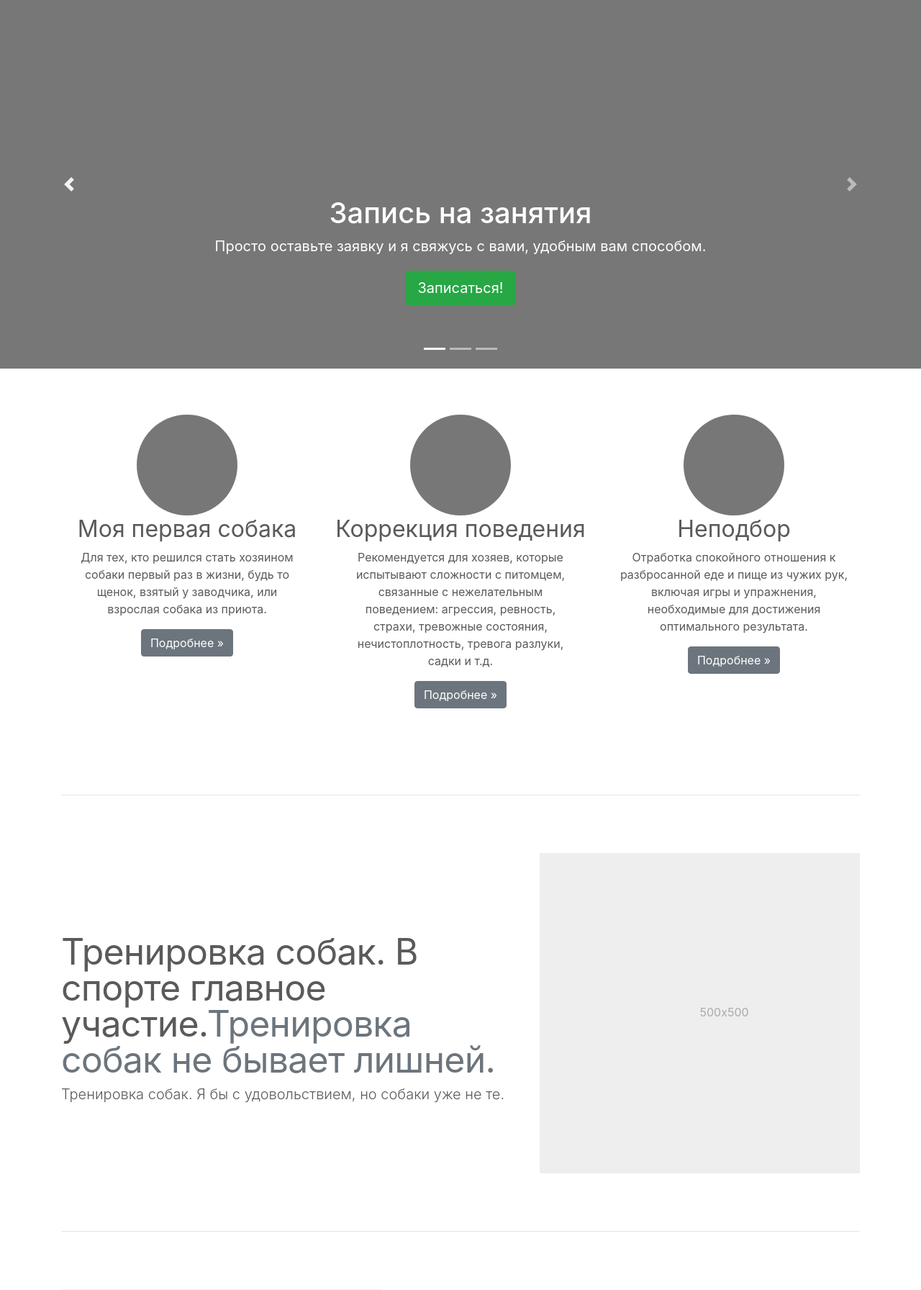
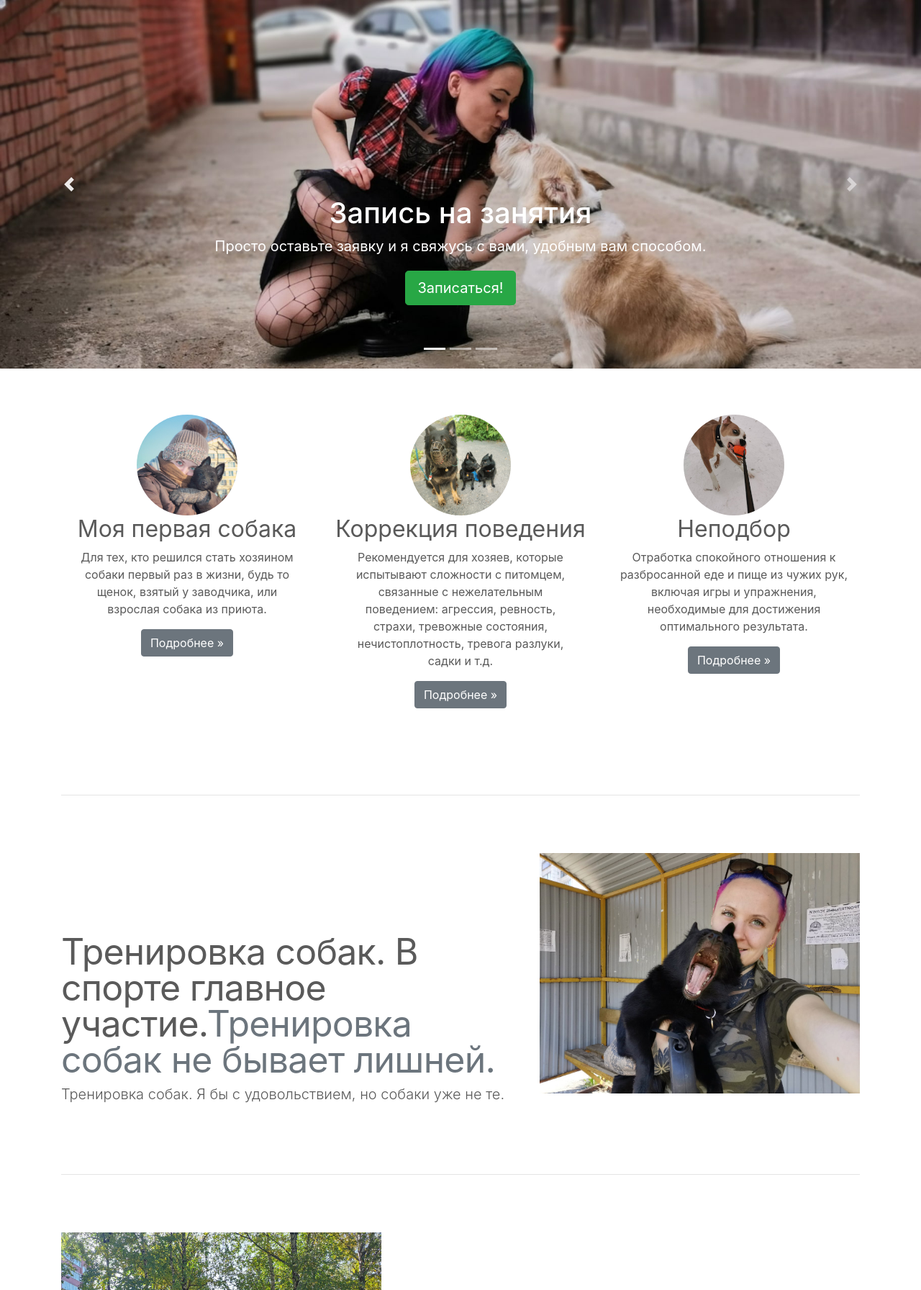
Before and after one commit to Jamz06/kassandra_dogs, a Flask app: page / in a window 1280 px wide. Shown: the top 1792 px of the page at 72% size. Run offline with Flask 2, Linux system fonts and the light colour scheme; parts of the project's set-up code (start-up, migrations or seed data) failed here and were passed over; some libraries are stand-ins or nearby versions.

Commit message:
added pictures for test

```diff
--- a/app/templates/index.html
+++ b/app/templates/index.html
@@ -22,7 +22,7 @@
             <rect width="100%" height="100%" fill="#777"/>
             <text x="50%" y="50%" fill="#777" dy=".3em"></text>
         </svg>
-        {# <img src="/static/img/index/zapis.jpg" class="d-block w-100" alt="..."> #}
+        <img src="/static/img/index/kss_rosha1.jpg"  class="img-fluid" style="height: auto; width: 100%" alt="Тренировки">
         <div class="container">
           <div class="carousel-caption">
             <h1>Запись на занятия</h1>
@@ -33,7 +33,7 @@
       </div>
 
       <div class="carousel-item">
-        <svg class="bd-placeholder-img" width="100%" height="100%" xmlns="http://www.w3.org/2000/svg" role="img" aria-label=" :  " preserveAspectRatio="xMidYMid slice" focusable="false"><title> </title><rect width="100%" height="100%" fill="#777"/><text x="50%" y="50%" fill="#777" dy=".3em"> </text></svg>
+        <img src="/static/img/index/kinolog.jpg" style="height: auto; width: 100%"  class="img-fluid" alt="Тренировки">
 
         <div class="container">
           <div class="carousel-caption">
@@ -44,7 +44,7 @@
         </div>
       </div>
       <div class="carousel-item">
-        <svg class="bd-placeholder-img" width="100%" height="100%" xmlns="http://www.w3.org/2000/svg" role="img" aria-label=" :  " preserveAspectRatio="xMidYMid slice" focusable="false"><title> </title><rect width="100%" height="100%" fill="#777"/><text x="50%" y="50%" fill="#777" dy=".3em"> </text></svg>
+        <img src="/static/img/index/dog_stand.jpg" style="height: auto; width: 100%"  class="img-fluid" alt="Тренировки">
 
         <div class="container">
           <div class="carousel-caption">
@@ -70,21 +70,20 @@
     <!-- Three columns of text below the carousel -->
     <div class="row">
       <div class="col-lg-4">
-        <svg class="bd-placeholder-img rounded-circle" width="140" height="140" xmlns="http://www.w3.org/2000/svg" role="img" aria-label="Placeholder: 140x140" preserveAspectRatio="xMidYMid slice" focusable="false"><title>Placeholder</title><rect width="100%" height="100%" fill="#777"/><text x="50%" y="50%" fill="#777" dy=".3em">140x140</text></svg>
-
+        <!-- <svg class="bd-placeholder-img rounded-circle" width="140" height="140" xmlns="http://www.w3.org/2000/svg" role="img" aria-label="Placeholder: 140x140" preserveAspectRatio="xMidYMid slice" focusable="false"><title>Placeholder</title><rect width="100%" height="100%" fill="#777"/><text x="50%" y="50%" fill="#777" dy=".3em">140x140</text></svg> -->
+        <img src="/static/img/index/my_dog.jpg" width="140" height="140"  class="bd-placeholder-img rounded-circle" alt="Тренировки">
         <h2>Моя первая собака</h2>
         <p>Для тех, кто решился стать хозяином собаки первый раз в жизни, будь то щенок, взятый у заводчика, или взрослая собака из приюта.</p>
         <p><a class="btn btn-secondary" href="#">Подробнее &raquo;</a></p>
       </div><!-- /.col-lg-4 -->
       <div class="col-lg-4">
-        <svg class="bd-placeholder-img rounded-circle" width="140" height="140" xmlns="http://www.w3.org/2000/svg" role="img" aria-label="Placeholder: 140x140" preserveAspectRatio="xMidYMid slice" focusable="false"><title>Placeholder</title><rect width="100%" height="100%" fill="#777"/><text x="50%" y="50%" fill="#777" dy=".3em">140x140</text></svg>
-
+        <img src="/static/img/index/dogs_lying.jpg" width="140" height="140"  class="bd-placeholder-img rounded-circle" alt="Тренировки">
         <h2>Коррекция поведения</h2>
         <p>Рекомендуется для хозяев, которые испытывают сложности с питомцем, связанные с нежелательным поведением: агрессия, ревность, страхи, тревожные состояния, нечистоплотность, тревога разлуки, садки и т.д. </p>
         <p><a class="btn btn-secondary" href="#">Подробнее &raquo;</a></p>
       </div><!-- /.col-lg-4 -->
       <div class="col-lg-4">
-        <svg class="bd-placeholder-img rounded-circle" width="140" height="140" xmlns="http://www.w3.org/2000/svg" role="img" aria-label="Placeholder: 140x140" preserveAspectRatio="xMidYMid slice" focusable="false"><title>Placeholder</title><rect width="100%" height="100%" fill="#777"/><text x="50%" y="50%" fill="#777" dy=".3em">140x140</text></svg>
+        <img src="/static/img/index/drop_it.jpg" width="140" height="140"  class="bd-placeholder-img rounded-circle" alt="Тренировки">
 
         <h2>Неподбор</h2>
         <p>Отработка спокойного отношения к разбросанной еде и пище из чужих рук, включая игры и упражнения, необходимые для достижения оптимального результата.</p>
@@ -103,8 +102,8 @@
         <p class="lead">Тренировка собак. Я бы с удовольствием, но собаки уже не те.</p>
       </div>
       <div class="col-md-5">
-        <svg class="bd-placeholder-img bd-placeholder-img-lg featurette-image img-fluid mx-auto" width="500" height="500" xmlns="http://www.w3.org/2000/svg" role="img" aria-label="Placeholder: 500x500" preserveAspectRatio="xMidYMid slice" focusable="false"><title>Placeholder</title><rect width="100%" height="100%" fill="#eee"/><text x="50%" y="50%" fill="#aaa" dy=".3em">500x500</text></svg>
-
+        <!-- <svg class="bd-placeholder-img bd-placeholder-img-lg featurette-image img-fluid mx-auto" width="500" height="500" xmlns="http://www.w3.org/2000/svg" role="img" aria-label="Placeholder: 500x500" preserveAspectRatio="xMidYMid slice" focusable="false"><title>Placeholder</title><rect width="100%" height="100%" fill="#eee"/><text x="50%" y="50%" fill="#aaa" dy=".3em">500x500</text></svg> -->
+        <img src="/static/img/index/zevaet.jpg" class="bd-placeholder-img bd-placeholder-img-lg featurette-image img-fluid mx-auto" width="500" height="500" alt="Тренировки">
       </div>
     </div>
 
@@ -116,7 +115,8 @@
         <p class="lead">Ведь у каждой собаки свой характер. И если она не будет слушаться, то это может привести к очень большим последствиям.</p>
       </div>
       <div class="col-md-5 order-md-1">
-        <svg class="bd-placeholder-img bd-placeholder-img-lg featurette-image img-fluid mx-auto" width="500" height="500" xmlns="http://www.w3.org/2000/svg" role="img" aria-label="Placeholder: 500x500" preserveAspectRatio="xMidYMid slice" focusable="false"><title>Placeholder</title><rect width="100%" height="100%" fill="#eee"/><text x="50%" y="50%" fill="#aaa" dy=".3em">500x500</text></svg>
+        <!-- <svg class="bd-placeholder-img bd-placeholder-img-lg featurette-image img-fluid mx-auto" width="500" height="500" xmlns="http://www.w3.org/2000/svg" role="img" aria-label="Placeholder: 500x500" preserveAspectRatio="xMidYMid slice" focusable="false"><title>Placeholder</title><rect width="100%" height="100%" fill="#eee"/><text x="50%" y="50%" fill="#aaa" dy=".3em">500x500</text></svg> -->
+        <img src="/static/img/index/dogs_sit.jpg" class="bd-placeholder-img bd-placeholder-img-lg featurette-image img-fluid mx-auto" width="500" height="500" alt="Тренировки">
 
       </div>
     </div>
@@ -129,8 +129,8 @@
         <p class="lead">Инструктора спрашивают у одной женщины, какую собаку она хочет. "Я хочу такую, которая не лает, не кусается, ходит на горшок, ест все подряд, а главное, — не сует нос в чужие дела", — отвечает она.</p>
       </div>
       <div class="col-md-5">
-        <svg class="bd-placeholder-img bd-placeholder-img-lg featurette-image img-fluid mx-auto" width="500" height="500" xmlns="http://www.w3.org/2000/svg" role="img" aria-label="Placeholder: 500x500" preserveAspectRatio="xMidYMid slice" focusable="false"><title>Placeholder</title><rect width="100%" height="100%" fill="#eee"/><text x="50%" y="50%" fill="#aaa" dy=".3em">500x500</text></svg>
-
+        <!-- <svg class="bd-placeholder-img bd-placeholder-img-lg featurette-image img-fluid mx-auto" width="500" height="500" xmlns="http://www.w3.org/2000/svg" role="img" aria-label="Placeholder: 500x500" preserveAspectRatio="xMidYMid slice" focusable="false"><title>Placeholder</title><rect width="100%" height="100%" fill="#eee"/><text x="50%" y="50%" fill="#aaa" dy=".3em">500x500</text></svg> -->
+        <img src="/static/img/index/dog_stand.jpg" class="bd-placeholder-img bd-placeholder-img-lg featurette-image img-fluid mx-auto" width="500" height="500" alt="Тренировки">
       </div>
     </div>
 
```
Also changed, not shown: app/static/img/index/dog_stand.jpg (added), app/static/img/index/dogs_lying.jpg (added), app/static/img/index/dogs_sit.jpg (added), app/static/img/index/drop_it.jpg (added), app/static/img/index/kinolog.jpg (added), app/static/img/index/kss_rosha1.jpg (added), app/static/img/index/my_dog.jpg (added), app/static/img/index/shisha.jpg (added), app/static/img/index/zevaet.jpg (added).
